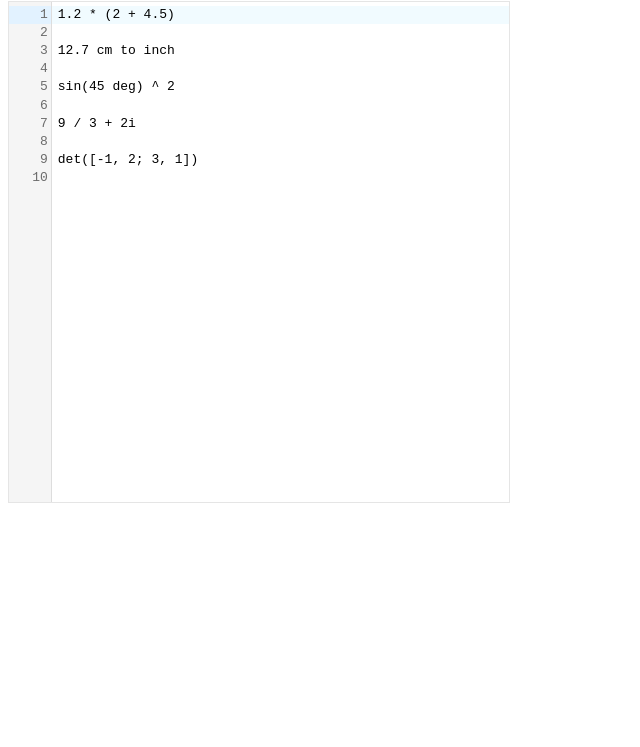
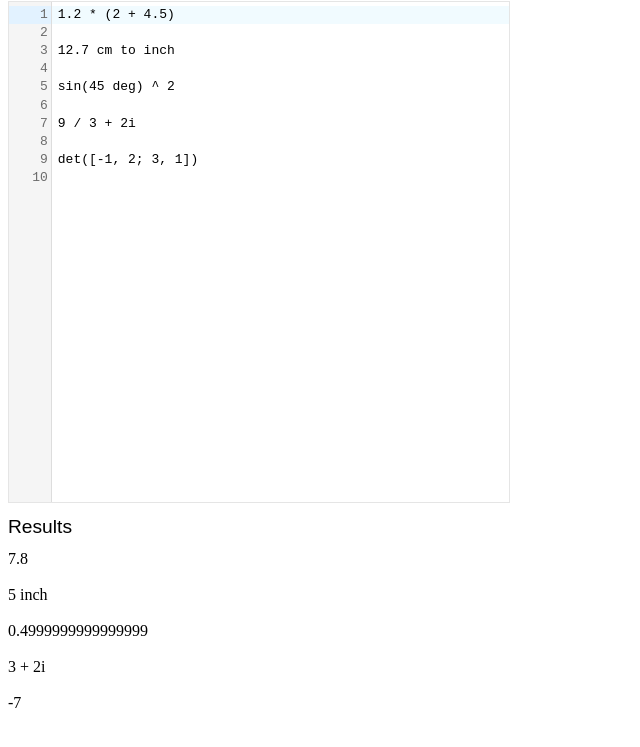
Before and after one commit to josdejong/mathjs-codemirror, a website built with Vite: page index.html in a window 1280 px wide. Shown: the part 47-794 px from the top of the page, without its empty margins (0-640 px from the left). Built offline with nearby package versions, Linux system fonts and the light colour scheme.

Commit message:
show results in the interface (below the editor for now)

```diff
--- a/index.html
+++ b/index.html
@@ -12,5 +12,7 @@
   <body>
     <h1>Math.js CodeMirror Editor</h1>
     <div id="editor"></div>
+    <h1>Results</h1>
+    <div id="results"></div>
   </body>
 </html>
--- a/src/index.js
+++ b/src/index.js
@@ -28,7 +28,7 @@ import {
   completionKeymap
 } from '@codemirror/autocomplete'
 import debounce from 'lodash-es/debounce.js'
-import { evaluate } from 'mathjs'
+import { evaluate, format } from 'mathjs'
 
 const debounceDelayMs = 300
 
@@ -43,19 +43,28 @@ sin(45 deg) ^ 2
 det([-1, 2; 3, 1])
 `
 
-function createCodeMirrorView(target) {
+function createCodeMirrorView(editorDiv, resultsDiv) {
   function calc(state) {
     const expressions = state.doc.toString()
 
-    console.log('evaluate expressions', { expressions })
+    const scope = {}
+    const results = expressions.split('\n').map((expression) => {
+      try {
+        const result = evaluate(expression, scope)
+        return { expression, result, error: undefined }
+      } catch (error) {
+        return { expression, result: undefined, error }
+      }
+    })
 
-    try {
-      const results = evaluate(expressions)
-      console.log('results', results)
-    } catch (err) {
-      console.error(err)
-    }
-    // TODO: show the results/error on screen
+    console.log('evaluate expressions', { expressions, results })
+
+    // TODO: show the results/error inline in the editor
+    resultsDiv.innerText = results
+      .map(({ expression, result, error }) => {
+        return expression.trim() === '' ? '' : error ? String(error) : format(result)
+      })
+      .join('\n')
   }
 
   const calcDebounced = debounce(calc, debounceDelayMs)
@@ -106,14 +115,15 @@ function createCodeMirrorView(target) {
 
   return new EditorView({
     state,
-    parent: target
+    parent: editorDiv
   })
 }
 
 function init() {
-  const target = document.getElementById('editor')
+  const editorDiv = document.getElementById('editor')
+  const resultsDiv = document.getElementById('results')
 
-  createCodeMirrorView(target)
+  createCodeMirrorView(editorDiv, resultsDiv)
 }
 
 init()
--- a/src/style.css
+++ b/src/style.css
@@ -16,3 +16,6 @@ h1 {
     flex: 1;
   }
 }
+
+#results {
+}
```
Also changed, not shown: README.md.
